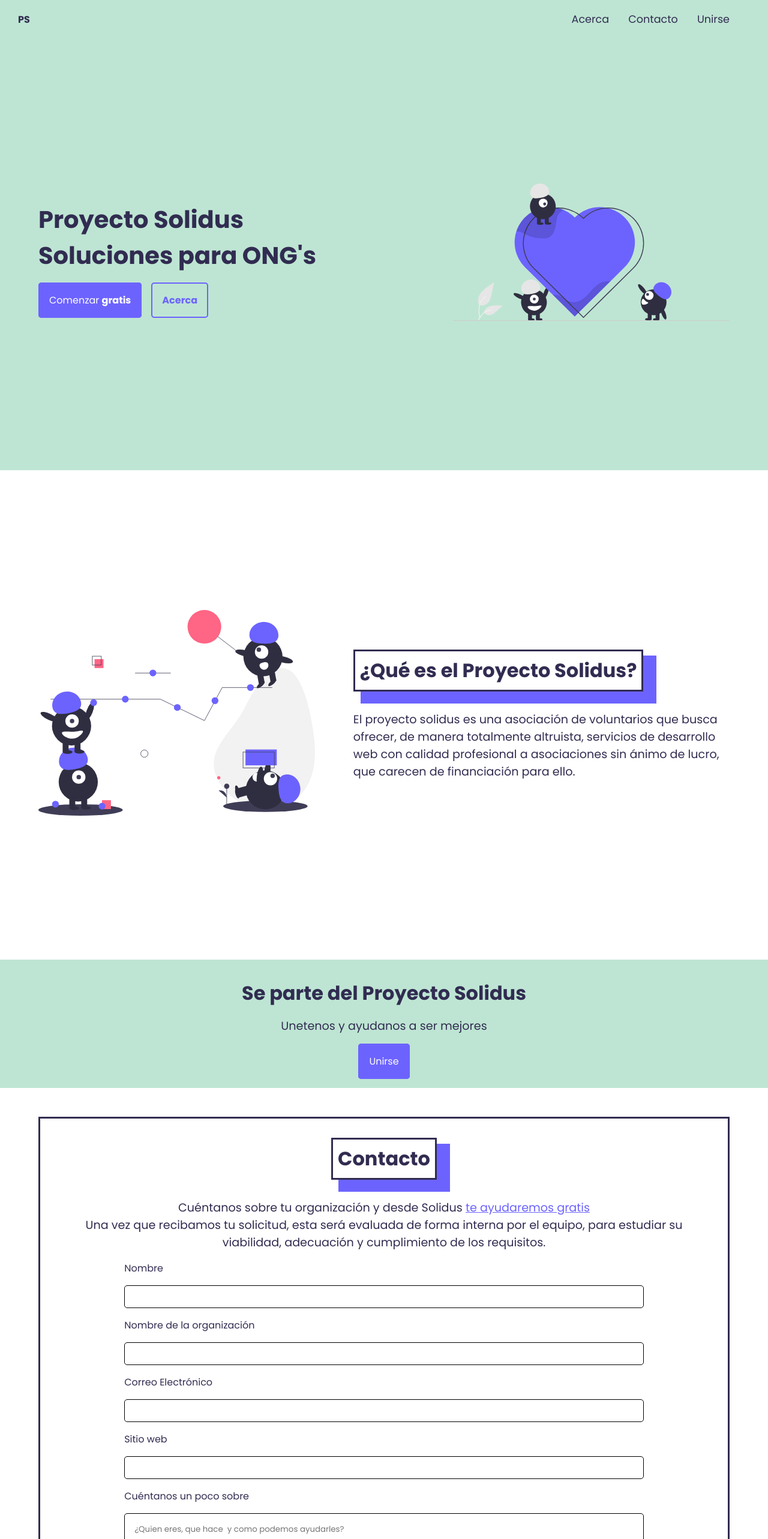
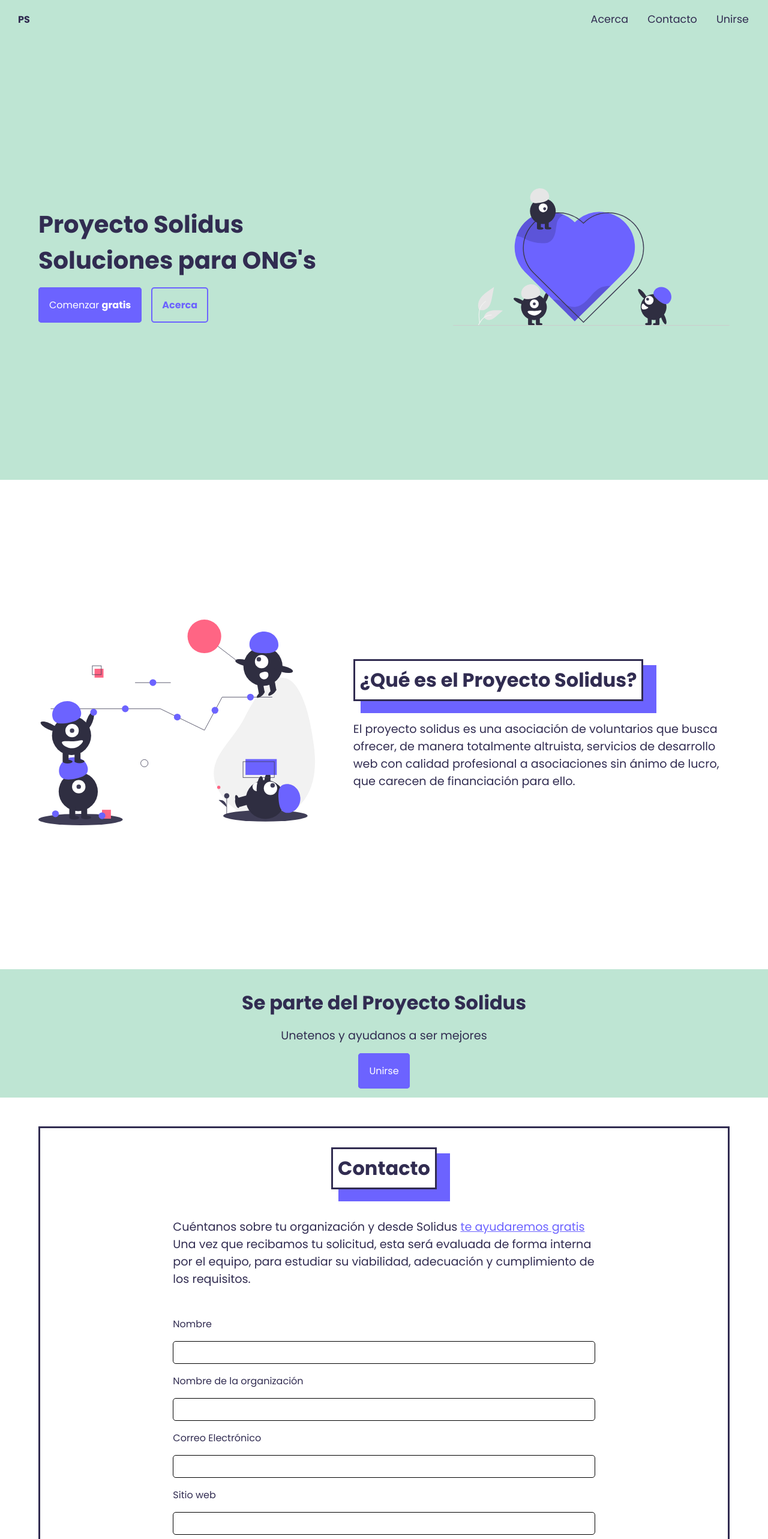
Before and after one commit to proyectosolidus/ProyectoSolidus, a React (Create React App) app: page / in a window 1280 px wide. Shown: the top 2566 px of the page at 60% size. Built offline with nearby package versions, Linux system fonts and the light colour scheme.

Commit message:
adjust contact inputs width

```diff
--- a/src/components/ContactForm.js
+++ b/src/components/ContactForm.js
@@ -43,19 +43,19 @@ const ContactForm = () => {
 				<form className="Contact-form">
 
 					<label for="name">Nombre</label>
-					<input onChange={handleChange} value={formState.form.name} id="name" type="text" name="name" />
+					<input className="contact-input" onChange={handleChange} value={formState.form.name} id="name" type="text" name="name" />
 
 					<label for="ongName">Nombre de la organización</label>
-					<input onChange={handleChange} value={formState.form.ongName} id="ongName" type="text" name="ongName" />
+					<input className="contact-input" onChange={handleChange} value={formState.form.ongName} id="ongName" type="text" name="ongName" />
 
 					<label for="email">Correo Electrónico</label>
-					<input onChange={handleChange} value={formState.form.email} size="25" id="email" type="email" name="email" />
+					<input className="contact-input" onChange={handleChange} value={formState.form.email} size="25" id="email" type="email" name="email" />
 
 					<label for="webSite">Sitio web</label>
-					<input onChange={handleChange} value={formState.form.webSite} id="webSite" type="text" name="webSite" />
+					<input className="contact-input" onChange={handleChange} value={formState.form.webSite} id="webSite" type="text" name="webSite" />
 
 					<label for="emailBody">Cuéntanos un poco sobre {formState.form.ongName}</label>
-					<textarea onChange={handleChange} value={formState.form.emailBody} name="emailBody" placeholder={`¿Quien eres, que hace ${formState.form.ongName} y como podemos ayudarles?`} id="emailBody" type="text-area" className="ong-descrption"></textarea>
+					<textarea onChange={handleChange} value={formState.form.emailBody} name="emailBody" placeholder={`¿Quien eres, que hace ${formState.form.ongName} y como podemos ayudarles?`} id="emailBody" type="text-area" className="contact-input ong-descrption"></textarea>
 
 					<button type="button" className="primary-btn Contact-form-button">ENVIAR</button>
 
--- a/src/components/styles/ContactForm.css
+++ b/src/components/styles/ContactForm.css
@@ -22,7 +22,8 @@
 
 .Home__contact p {
   font-size: 1.2rem;
-  text-align: center;
+  width: 65%;
+  margin: 1rem 0 2rem;
 }
 
 .Home__contact p span {
@@ -41,6 +42,7 @@
 
 .Contact-form-button {
   width: 100%;
+  outline: none;
 }
 
 .Contact-form input {
@@ -51,18 +53,20 @@
 
 .Contact-form {
   margin-top: 1rem;
-  width: 80%;
+  width: 65%;
   display: flex;
   flex-direction: column;
   gap: 1rem;
 }
 
-input:focus-visible, textarea:focus-visible {
+.contact-input:focus-visible,  .contact-input:focus-visible {
   border: 2px solid #6C63FF;
+  outline: none;
 }
 
 @media screen and (max-width: 600px) {
-  .Contact-form {
+  .Contact-form,
+  .Home__contact p {
     width: 100%;
   }
 
--- a/src/components/styles/Header.css
+++ b/src/components/styles/Header.css
@@ -1,7 +1,7 @@
 .Header {
 	display: flex;
 	height: 4rem;
-	padding: 0 4rem 0 1rem;
+	padding: 0 2rem 0 1rem;
 	align-items: center;
 	justify-content: space-between;
 	background-color: #bee5d3;
--- a/src/pages/styles/Home.css
+++ b/src/pages/styles/Home.css
@@ -9,7 +9,7 @@
   background-color: #bee5d3;
   display: grid;
   grid-template-columns: 2fr 40%;
-  height: 90vh;
+  height: calc(100vh - 4rem);
 }
 
 .Home__hero-content h1 {
```
Also changed, not shown: 1 other file (tests, documents, lock files or other folders).
